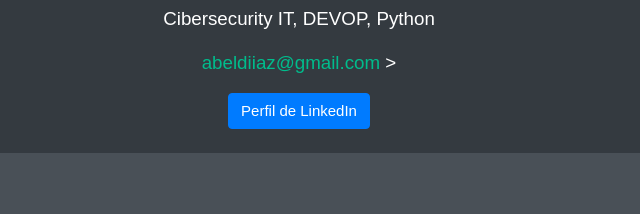
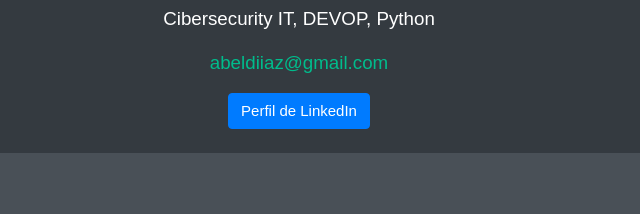
Before and after one commit to 4belz/portfolio, a plain HTML site: page index.html in a window 1280 px wide. Shown: the part 211-425 px from the top of the page, 341-981 px from the left. Drawn offline with nearby package versions, Linux system fonts and the light colour scheme; a script that the page names is missing.

Commit message:
Update index.html

```diff
--- a/index.html
+++ b/index.html
@@ -72,7 +72,7 @@
       <img src="https://storage.rxresu.me/clv5l2enl051efnw32uqmz1hm/pictures/clv5l2enl051efnw32uqmz1hm.jpg" alt="Abel Diaz Lafuente" class="rounded-circle" width="120">
       <h1 class="mt-3">Abel Diaz Lafuente</h1>
       <p class="lead">Cibersecurity IT, DEVOP, Python</p>
-      <p class="lead"><a href="mailto:abeldiiaz@gmail.com">abeldiiaz@gmail.com</a> ></p>
+      <p class="lead"><a href="mailto:abeldiiaz@gmail.com">abeldiiaz@gmail.com</a></p>
       <p><a href="https://www.linkedin.com/in/abel-diaz-7b80b3280/" class="btn btn-primary">Perfil de LinkedIn</a></p>
     </div>
 
```
